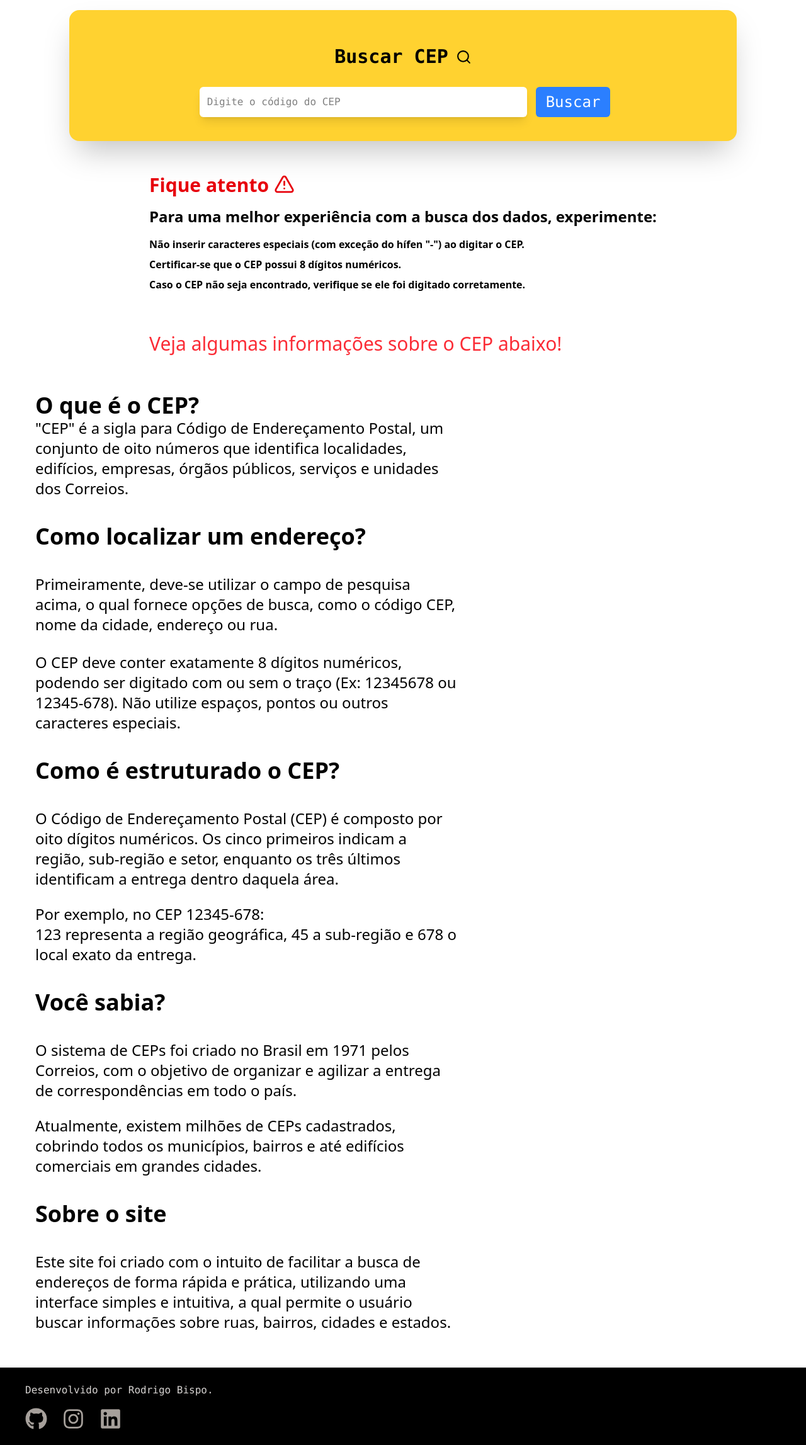
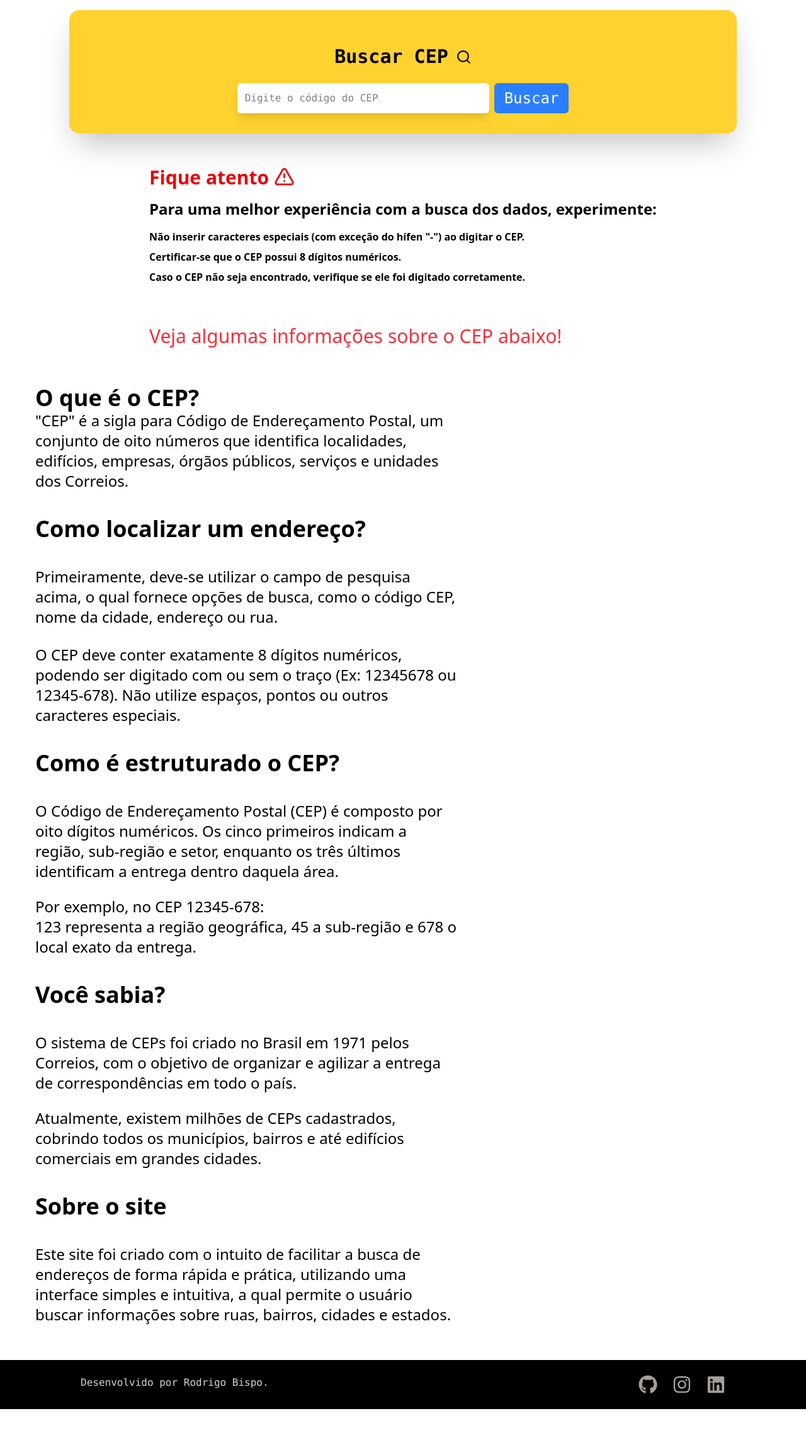
Before and after one commit to rodrigog10/buscar-cep, a Next.js app: page / in a window 1280 px wide. Shown: the whole page at 63% size. After the commit the page ends 2238 px from the top, so only its background shows below. Built offline with nearby package versions, Linux system fonts and the light colour scheme.

Commit message:
atualizações no layout e responsividade

```diff
--- a/src/app/components/Footer.tsx
+++ b/src/app/components/Footer.tsx
@@ -2,12 +2,13 @@ import { FaGithub, FaInstagram, FaLinkedin } from "react-icons/fa";
 
 export default function Footer() {
   return (
-    <div className="flex flex-col items-start justify-center bg-black w-full px-10 py-6">
-      <h1 className="font-mono text-stone-300  mb-4">
+    <footer className="bg-black w-full px-6 py-6">
+      <div className="max-w-5xl mx-auto flex flex-col md:flex-row items-center md:items-start justify-between gap-4">
+        <h1 className="font-mono text-stone-300 text-center md:text-left">
           Desenvolvido por Rodrigo Bispo.
         </h1>
 
-      <div className="flex gap-6">
+        <div className="flex gap-6 justify-center md:justify-start">
           <a
             href="https://github.com/rodrigog10"
             target="_blank"
@@ -15,7 +16,7 @@ export default function Footer() {
           >
             <FaGithub
               className="text-stone-400 transition duration-300 hover:text-gray-500"
-            size={35}
+              size={30}
             />
           </a>
           <a
@@ -25,7 +26,7 @@ export default function Footer() {
           >
             <FaInstagram
               className="text-stone-400 transition duration-300 hover:text-pink-500"
-            size={35}
+              size={30}
             />
           </a>
           <a
@@ -35,10 +36,11 @@ export default function Footer() {
           >
             <FaLinkedin
               className="text-stone-400 transition duration-300 hover:text-blue-500"
-            size={35}
+              size={30}
             />
           </a>
         </div>
       </div>
+    </footer>
   );
 }
--- a/src/app/components/InputField.tsx
+++ b/src/app/components/InputField.tsx
@@ -16,7 +16,6 @@ interface CepData {
 
 export default function InputField() {
   const [cep, setCep] = useState("");
-
   const [data, setData] = useState<CepData | null>(null);
   const [loading, setLoading] = useState(false);
   const [error, setError] = useState("");
@@ -29,7 +28,6 @@ export default function InputField() {
 
     try {
       const response = await fetch(`/api/cep?cep=${encodeURIComponent(cep)}`);
-
 
       if (!response.ok) {
         const errorData = await response.json();
@@ -45,52 +43,50 @@ export default function InputField() {
       setLoading(false);
     }
   };
+
   return (
     <>
-      <div className="flex justify-center items-center gap-2">
+      <div className="flex flex-col md:flex-row justify-center items-center gap-2 w-full px-4">
         <input
           type="text"
           placeholder="Digite o código do CEP"
-        className="font-mono w-130 bg-white shadow-lg p-3 rounded-md m-1.5"
+          className="font-mono w-full md:w-[400px] bg-white shadow-lg p-3 rounded-md"
           value={cep}
           onChange={(e) => setCep(e.target.value)}
         />
-      <div>
         <button
           onClick={handleSearch}
           disabled={loading}
-          className=" cursor-pointer text-2xl bg-blue-500 font-mono text-white px-4 py-2 rounded-md transition duration-300 hover:bg-blue-600 disabled:bg-gray-400"
+          className="w-full md:w-auto text-2xl bg-blue-500 font-mono text-white px-4 py-2 rounded-md transition duration-300 hover:bg-blue-600 disabled:bg-gray-400"
         >
           {loading ? "Buscando..." : "Buscar"}
         </button>
-
       </div>
 
-      </div>
-      {error && <p className="text-red-500 mb-4">{error}</p>}
+      {error && <p className="text-red-500 mb-4 text-center mt-2">{error}</p>}
 
       {data && (
-        <div className=" text-2xl p-4 rounded">
+        <div className="text-2xl p-4 mt-4 rounded-md bg-yellow-100 shadow-md max-w-full overflow-x-auto">
           <h2 className="text-xl font-semibold mb-2">Resultado:</h2>
           <ul className="space-y-2">
             <li>
-              <strong>CEP: {data.cep} </strong>
+              <strong>CEP: {data.cep}</strong>
             </li>
             <li>
-              <strong>Logradouro: {data.logradouro} </strong>
+              <strong>Logradouro: {data.logradouro}</strong>
             </li>
             <li>
-              <strong>Bairro: {data.bairro} </strong>
+              <strong>Bairro: {data.bairro}</strong>
             </li>
             <li>
-              <strong>Cidade: {data.localidade} </strong>
+              <strong>Cidade: {data.localidade}</strong>
             </li>
             <li>
-              <strong>Estado: {data.uf} </strong>
+              <strong>Estado: {data.uf}</strong>
             </li>
             {data.complemento && (
               <li>
-                <strong>Complemento: {data.complemento} </strong>
+                <strong>Complemento: {data.complemento}</strong>
               </li>
             )}
           </ul>
--- a/src/app/layout.tsx
+++ b/src/app/layout.tsx
@@ -16,9 +16,11 @@ export default function RootLayout({
 }>) {
   return (
     <html lang="en">
-      <body className={`${robotoMono.variable} antialiased overflow-x-hidden `}>
-        {children}
-        <Footer />
+      <body className={`${robotoMono.variable} antialiased overflow-x-hidden`}>
+        <div className="flex flex-col min-h-screen">
+          <main className="flex-grow">{children}</main>
+          <Footer />
+        </div>
       </body>
     </html>
   );
```
Lines whose indentation alone changed are shown as unchanged.
